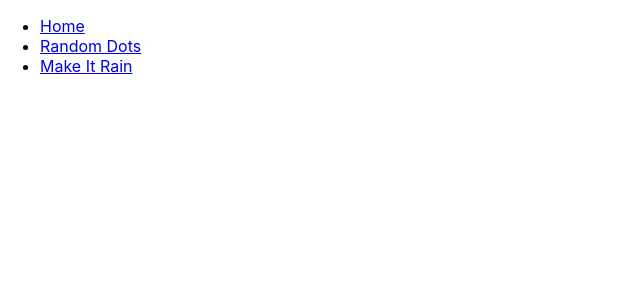
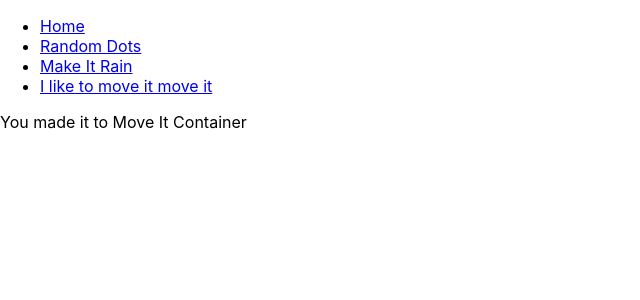
Before and after one commit to breadoliveoilsalt/getMouz, a React (Create React App) app in the folder client/: page /moveit in a window 1280 px wide. Shown: the top 300 px of the page, without its empty margins (0-640 px from the left). Built offline with nearby package versions, Linux system fonts and the light colour scheme.

Commit message:
Add frame of MoveItContainer

```diff
--- a/client/src/App.js
+++ b/client/src/App.js
@@ -7,6 +7,7 @@ import HomeComponent from './components_container/homeComponent'
 // import AboutTestComponent from './components_presentational/aboutTestComponent'
 import RandomDotsContainer from './components_container/randomDotsContainer'
 import RainContainer from './components_container/rainContainer'
+import MoveItContainer from './components_container/moveItContainer'
 
 class App extends Component {
 
@@ -19,12 +20,14 @@ class App extends Component {
             <li> <Link to="/"> Home </Link> </li>
             <li> <Link to="/randomdots"> Random Dots </Link> </li>
             <li> <Link to="/rain"> Make It Rain </Link> </li>
+            <li> <Link to="/moveit"> I like to move it move it </Link> </li>
           </ul>
 
           <Switch>
             <Route path="/" exact component={HomeComponent} />
             <Route path="/randomdots" exact component={RandomDotsContainer} />
             <Route path="/rain" exact component={RainContainer} />
+            <Route path="/moveit" exact component={MoveItContainer} />
           </Switch>
 
         </div>
--- /dev/null
+++ b/client/src/components_container/moveItContainer.js
@@ -0,0 +1,19 @@
+import React, { Component } from 'react'
+import { connect } from 'react-redux'
+import { createRainFactory, addRainDropFactory, addRainDrop, updateRainDrop, clearRainDrop, clearRainDropFactoryAndRainDrops } from '../actions/rainActions'
+
+
+class MoveItContainer extends Component {
+
+  render() {
+    return (
+      <div>
+        You made it to Move It Container
+      </div>
+    )
+  }
+
+}
+
+export default MoveItContainer
+// export default connect(mapStateToProps, mapDispatchToProps)(MoveItContainer)
--- a/client/src/components_container/rainContainer.js
+++ b/client/src/components_container/rainContainer.js
@@ -1,6 +1,5 @@
 import React, { Component } from 'react'
 import { connect } from 'react-redux'
-import '../parentCSS.css'
 import { createRainFactory, addRainDropFactory, addRainDrop, updateRainDrop, clearRainDrop, clearRainDropFactoryAndRainDrops } from '../actions/rainActions'
 
 import RainDrop from './rainDropComponent'
@@ -10,7 +9,7 @@ class RainContainer extends Component {
   componentDidMount() {
     let rdFactory = createRainFactory()
     this.props.addRainDropFactory(rdFactory)
-    this.timer = setInterval(() => this.renderRainDrop(), 500)
+    this.timer = setInterval(() => this.renderRainDrop(), 750)
     // Was  helpful for testing a one off rainDrop:
     // setTimeout(function() {this.renderRainDrop()}.bind(this), 1000)
   }
```
